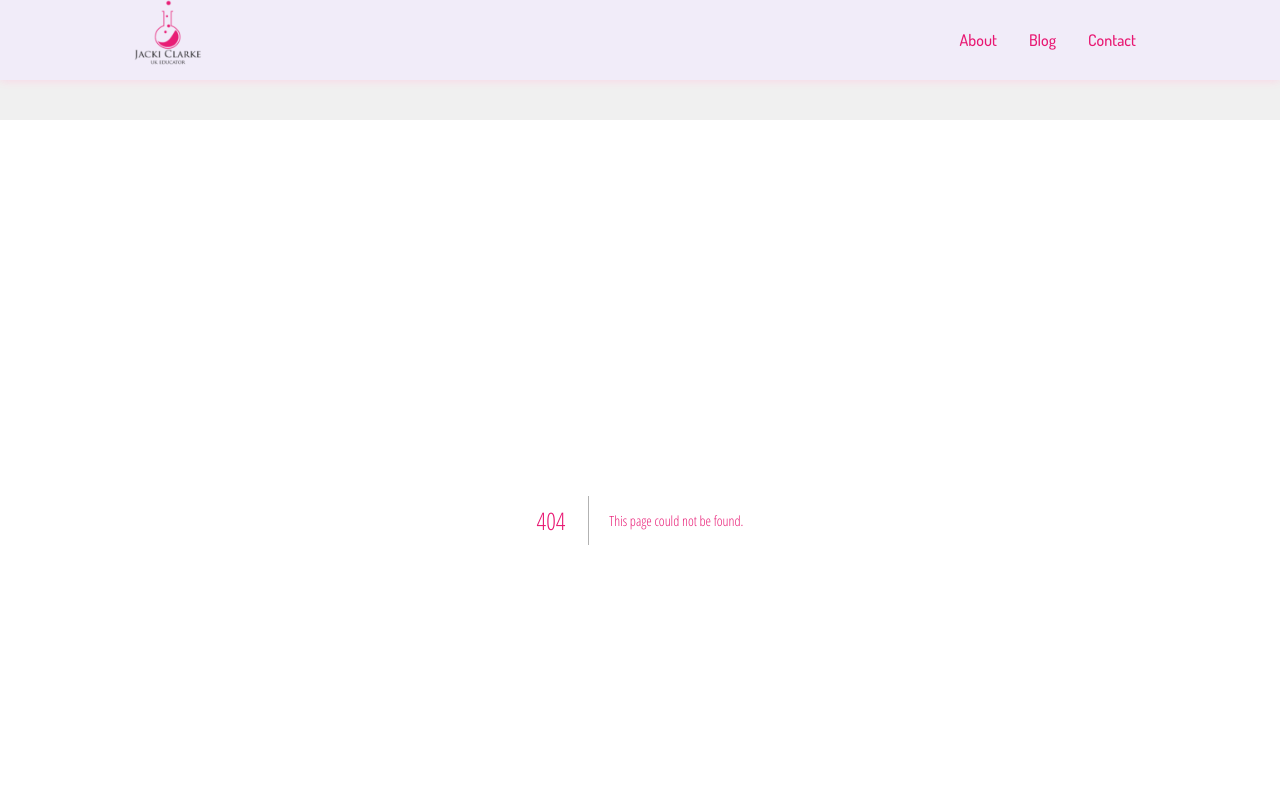
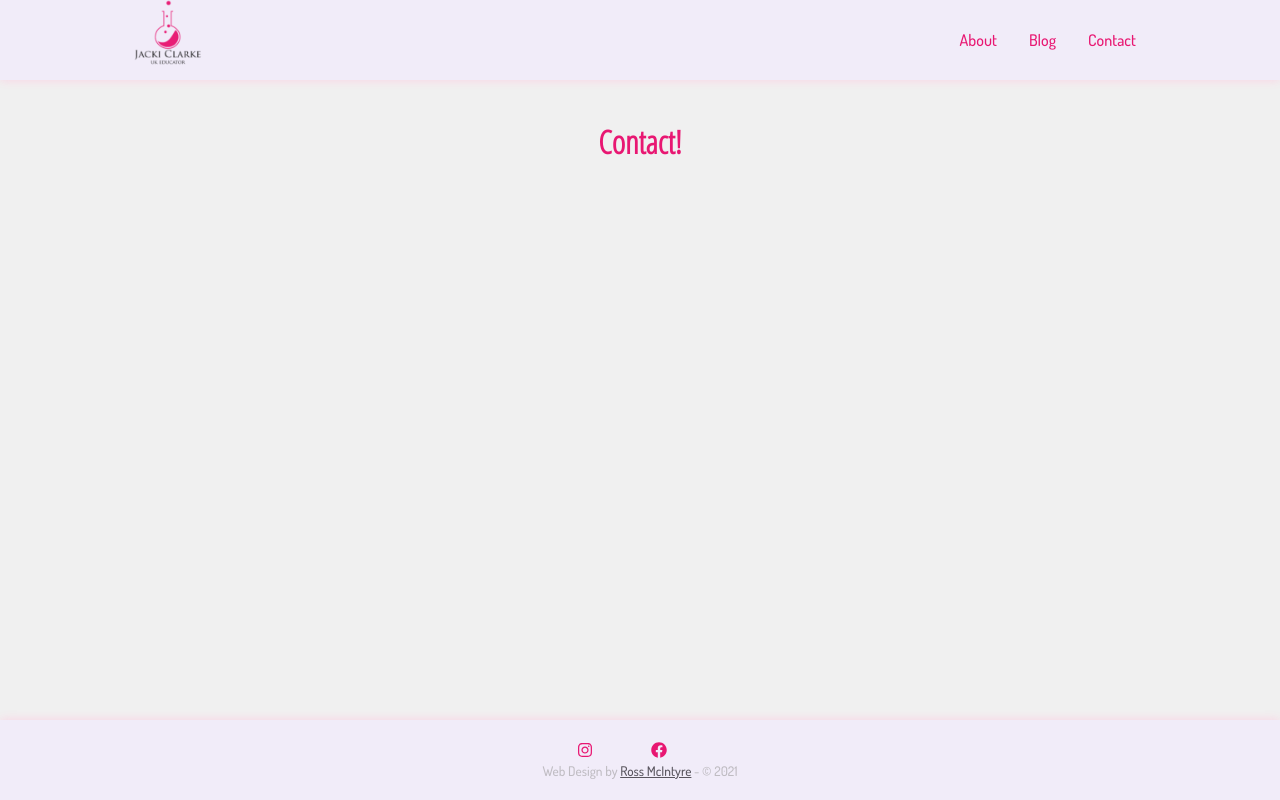
Before and after one commit to Ross-mc/jc-education, a Next.js app: page /contact in a window 1280 px wide. Before the commit this address had no page. Shown: the top 800 px of the page. Built offline with nearby package versions, Linux system fonts and the light colour scheme.

Commit message:
contact page placeholder

```diff
--- /dev/null
+++ b/pages/contact/index.js
@@ -0,0 +1,5 @@
+const Contact = () => {
+  return <h1>Contact!</h1>
+}
+
+export default Contact
```
